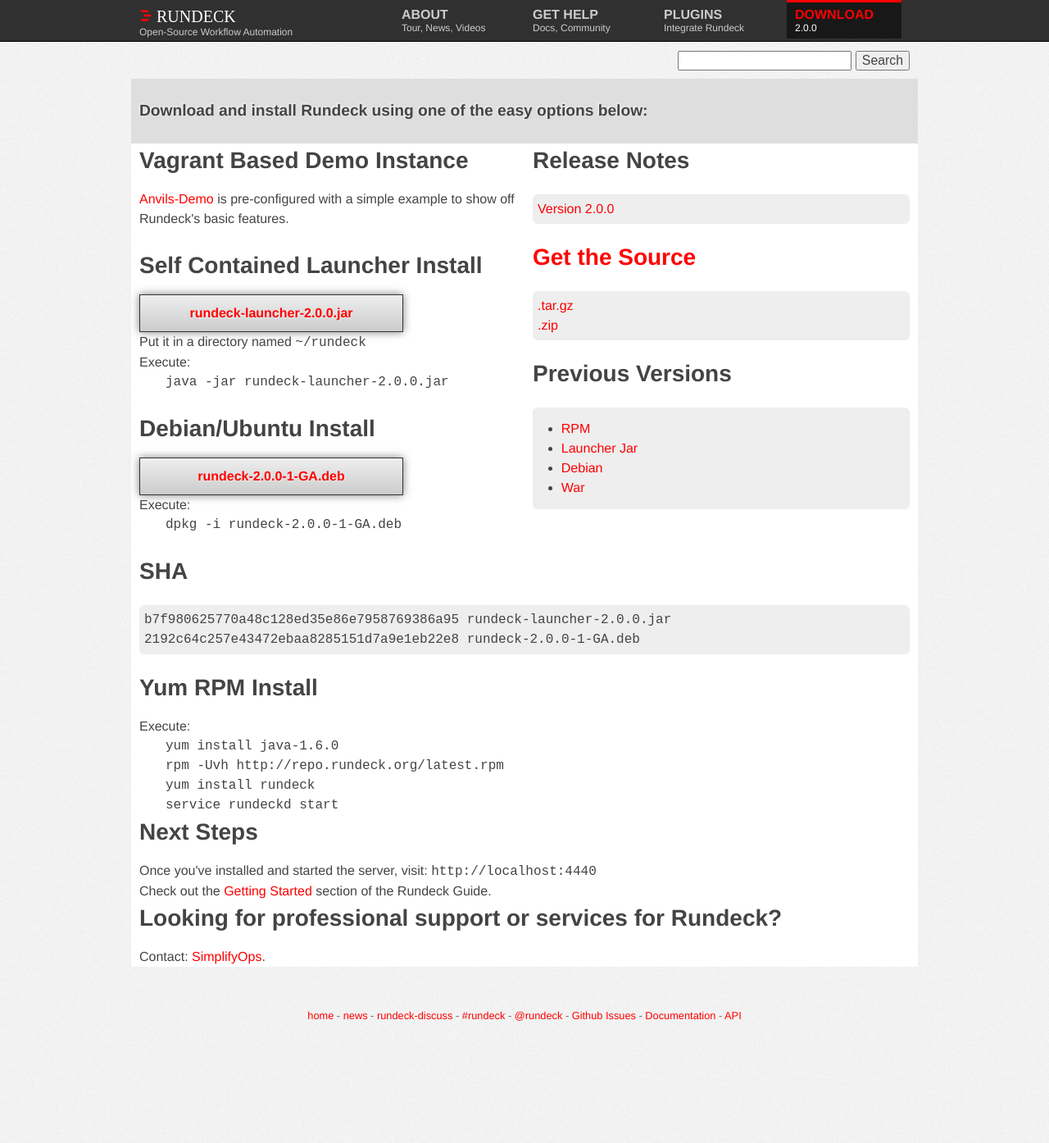
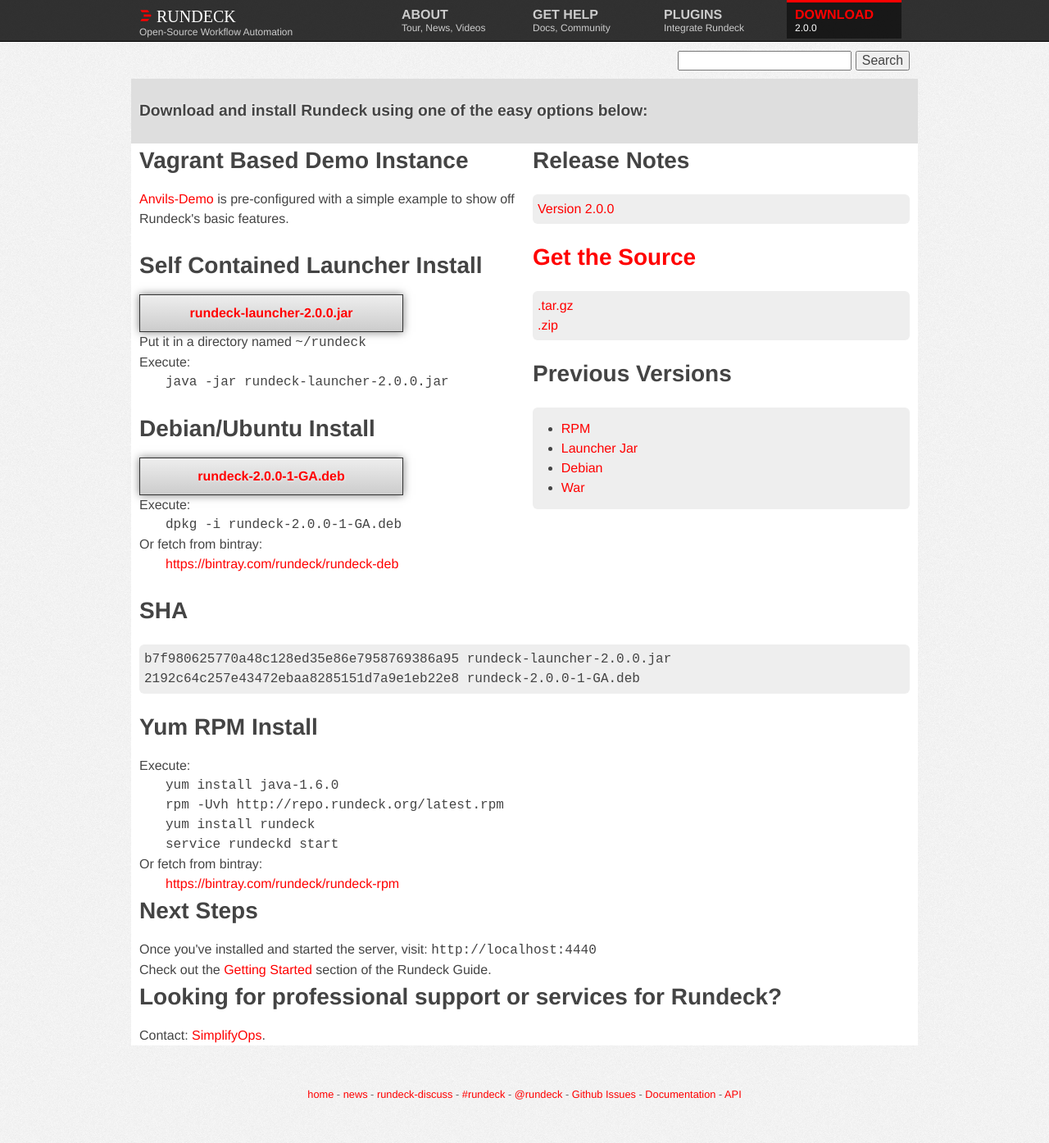
Before and after one commit to rundeck/rundeck-ghpages, a Jekyll site: the page built from downloads.html, in a window 1280 px wide. Shown: the whole page at 82% size. Built offline with Jekyll 4.4.1, drawn with Linux system fonts in a browser that asks for light colours; nearby versions of some CDN libraries; before the commit the page ends 1298 px from its top, so only the background shows below that.

Commit message:
Add bintray links in downloads page

```diff
--- a/downloads.html
+++ b/downloads.html
@@ -43,7 +43,9 @@
                 <a class="dlbutton" href="{{site.rd_deb_url}}">{{site.rd_deb_name}}</a>
                 </p>
                 <p>Execute:</p>
-                <div style="margin-left:2em;"><code>dpkg -i {{site.rd_deb_name}}</span></code></div>
+                <div style="margin-left:2em;"><code>dpkg -i {{site.rd_deb_name}}</code></div>
+                <p>Or fetch from bintray:</p>
+                <div style="margin-left:2em;"><a href="https://bintray.com/rundeck/rundeck-deb">https://bintray.com/rundeck/rundeck-deb</a></div>
                 </div>
     </div>
 
@@ -107,6 +109,11 @@
                      <code>service rundeckd start</code>
                    </div>
 
+                     <p>Or fetch from bintray:</p>
+                     <div style="margin-left:2em;">
+                       <a href="https://bintray.com/rundeck/rundeck-rpm">https://bintray.com/rundeck/rundeck-rpm</a>
+                   </div>
+
                    <h2>Next Steps</h2>
                        <p>Once you've installed and started the server, visit:
                        <code>http://localhost:4440</code> </p>
```
